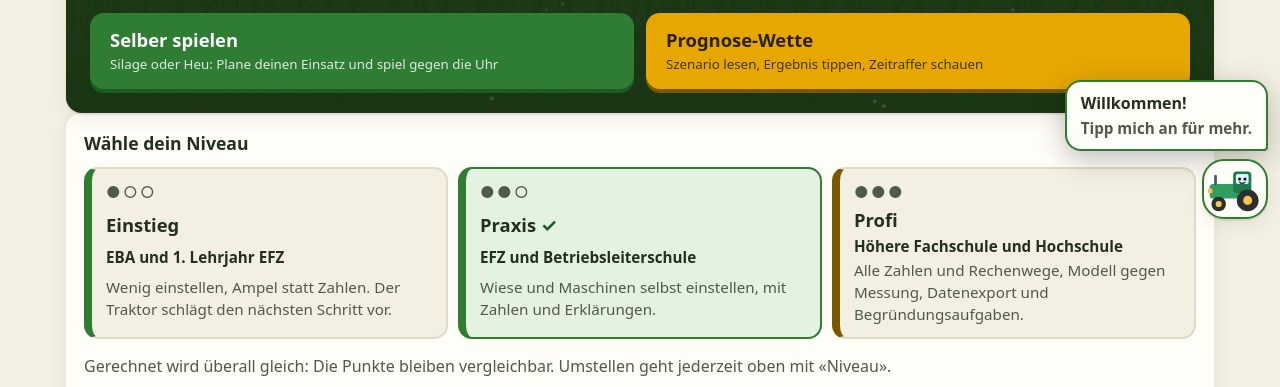
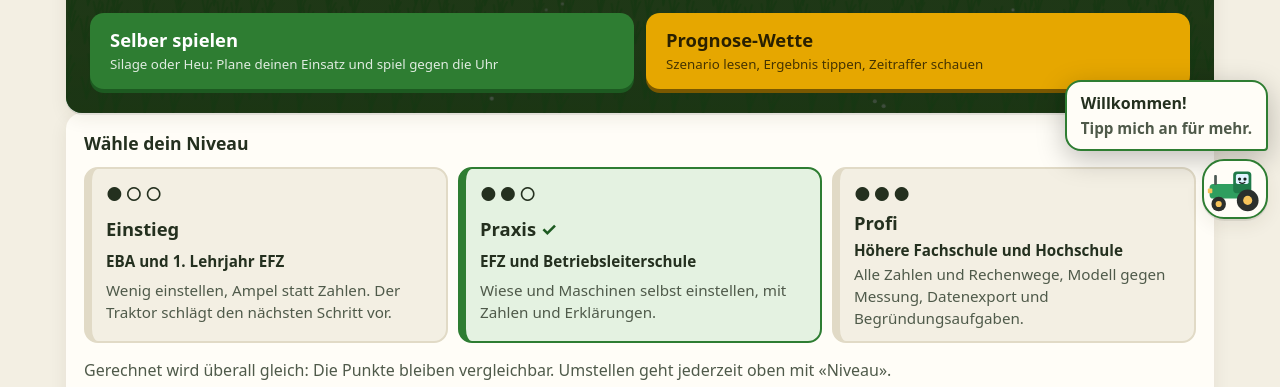
Before and after one commit to AGFF-ADCF-APF/agff-app-drysim, a plain HTML site: page public/index.html in a window 1280 px wide. Shown: the part 565-952 px from the top of the page. Drawn offline with Linux system fonts and the light colour scheme.

Commit message:
Niveauwahl: Grün nur noch für das gewählte Niveau, Stufe über die Punkte statt über eine Randfarbe
Co-Authored-By: Claude Fable 5.2 <noreply@anthropic.com>

```diff
--- a/public/css/app.css
+++ b/public/css/app.css
@@ -543,13 +543,11 @@ a.logo small { opacity: .85; font-size: .95rem; }
   display: grid; gap: 2px; text-align: left; min-height: 48px; padding: 12px 14px; border-radius: 14px; cursor: pointer;
   border: 2px solid var(--linie); border-left-width: 8px; background: var(--bg); color: var(--text);
 }
-.niveau-knopf.einstieg { border-left-color: var(--gruen); }
-.niveau-knopf.praxis { border-left-color: var(--blau); }
-.niveau-knopf.profi { border-left-color: var(--gelb-dunkel); }
+/* Die Stufe zeigen nur die Punkte (●○○ bis ●●●), ohne eigene Farbe: Grün bedeutet allein «gewählt». */
 .niveau-knopf b { font-size: 1.15rem; }
 .niveau-knopf small { color: var(--leise); font-size: .95rem; }
 .niveau-knopf .niveau-fuer { color: var(--text); font-weight: 700; }
-.niveau-zeichen { letter-spacing: .15em; color: var(--leise); }
+.niveau-zeichen { letter-spacing: .15em; color: var(--text); font-size: 1.15rem; }
 .niveau-knopf[aria-pressed="true"] { border-color: var(--gruen); background: var(--gruen-hell); }
 .niveau-knopf[aria-pressed="true"] b::after { content: " ✓"; color: var(--gruen-text); }
 .niveau-knopf:focus-visible, .aktion:focus-visible { outline: 3px solid var(--blau); outline-offset: 2px; }
--- a/public/sw.js
+++ b/public/sw.js
@@ -1,5 +1,5 @@
 // Automatisch erzeugt von tools/seiten.mjs – nicht von Hand ändern
-const CACHE = 'drysim-2026-11-23-d9b1d4c623';
+const CACHE = 'drysim-2026-11-23-cb99403796';
 const DATEIEN = ['./', 'css/app.css', 'css/heustock.css', 'img/icon-192.png', 'img/icon-512.png', 'img/icon.svg', 'img/og.png', 'img/og.svg', 'index.html', 'js/app.js', 'js/assistent-texte.js', 'js/assistent.js', 'js/begriffe.js', 'js/belueftung-vergleich.js', 'js/belueftung.js', 'js/boot.js', 'js/chart.js', 'js/game.js', 'js/grafik.js', 'js/halten.js', 'js/heustock.js', 'js/icons.js', 'js/maschinen.js', 'js/model.js', 'js/modus.js', 'js/niveau.js', 'js/scenarios.js', 'js/scene.js', 'js/vergleich.js', 'js/versuche.js', 'js/weather.js', 'js/wiese.js', 'lernen.html', 'manifest.webmanifest', 'sitemap.xml', 'szenario/bilderbuch.html', 'szenario/foehn.html', 'szenario/heubilderbuch.html', 'szenario/heudauer.html', 'szenario/heufoehn.html', 'szenario/heugewitter.html', 'szenario/heutau.html', 'szenario/kleeheu.html', 'szenario/lueftermagnicht.html', 'szenario/nest.html', 'szenario/ohneaufbereiter.html', 'szenario/taenikon.html', 'szenario/tiefgemaeht.html', 'szenario/zuhoch.html', 'unterricht.html'];
 
 self.addEventListener('install', (e) => {
```
